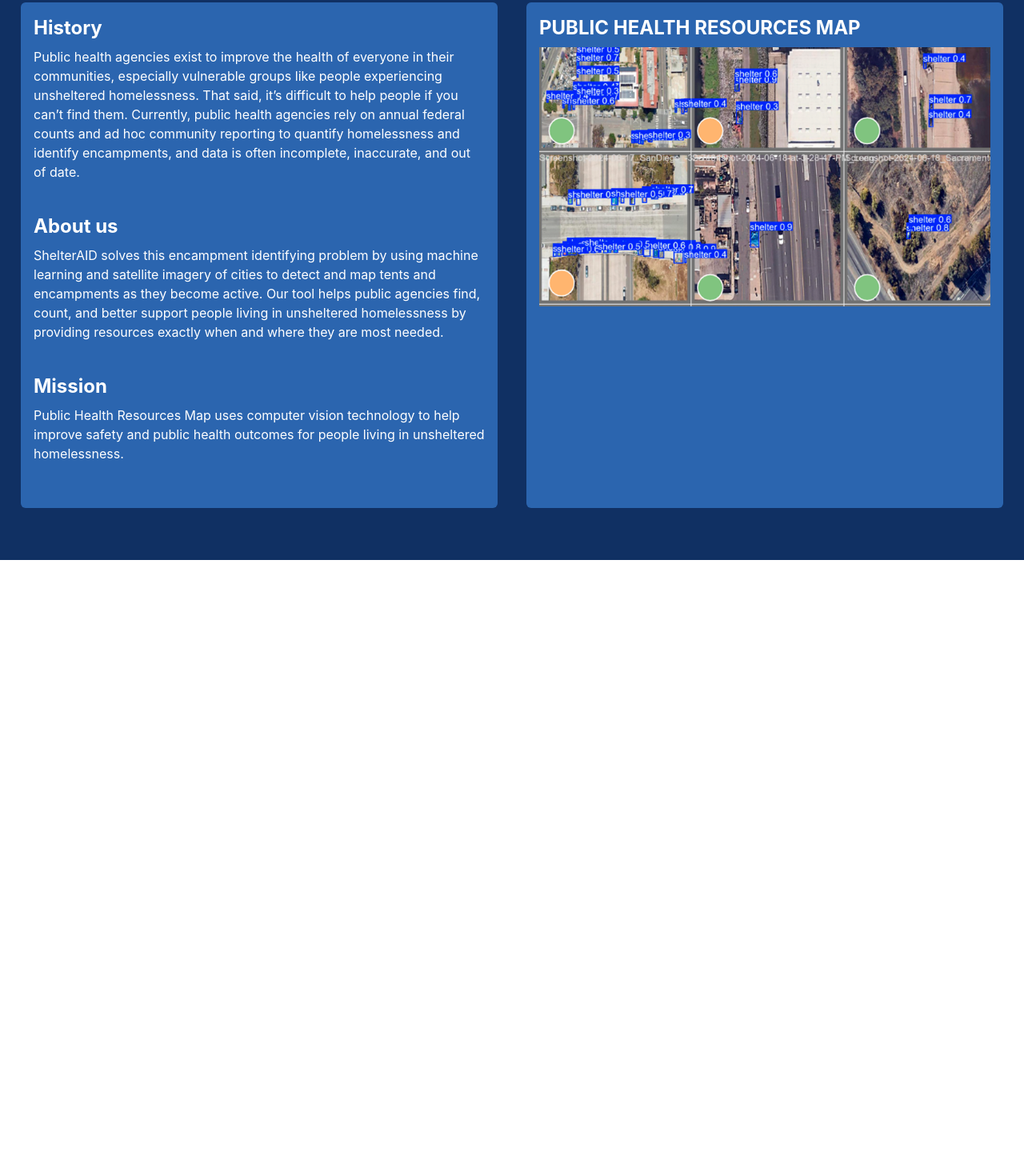
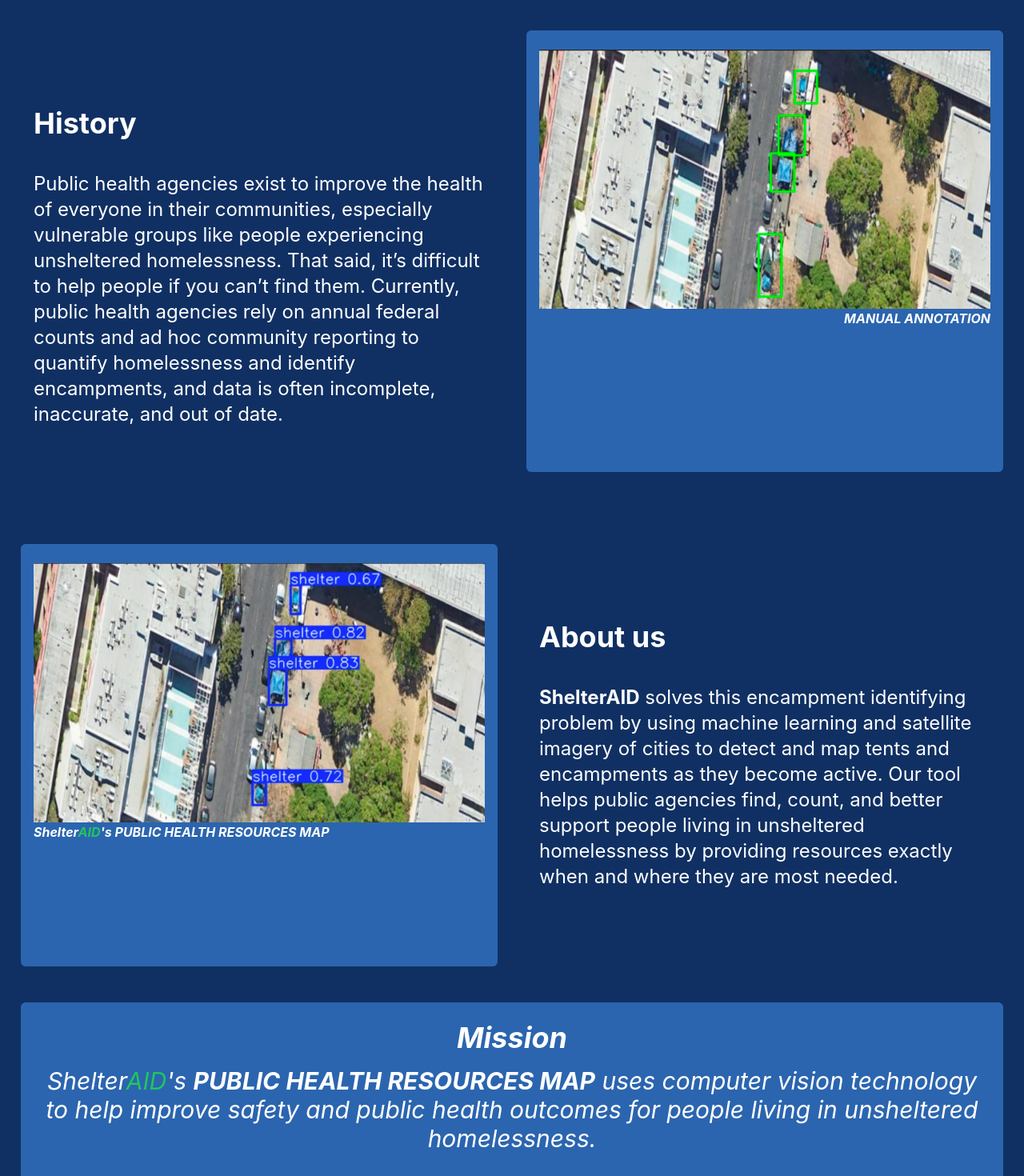
Before and after one commit to zacharyzimm/shelteraid, a React (Create React App) app in the folder frontend/: page / in a window 1280 px wide. Shown: the part 100-1570 px from the top of the page at 80% size. Before the commit the page ends 800 px from the top, so only its background shows below. Built offline with nearby package versions, Linux system fonts and the light colour scheme.

Commit message:
update frontend

```diff
--- a/frontend/src/pages/Home.js
+++ b/frontend/src/pages/Home.js
@@ -24,27 +24,46 @@
             Login
           </button>
         </div>
-        <div className="grid grid-cols-1 md:grid-cols-2 gap-4">
-          <div className="space-y-2">
-            <div className="p-4 rounded-md" style={{ backgroundColor: '#2B65AF', margin: '5px 10px 5px 10px' }}>
-              <h2 className="text-2xl mb-2 font-bold">History</h2>
-              <p className="mb-10">
+
+        <div className="grid mt-10 grid-cols-1 md:grid-cols-2 gap-4">
+        <div className="space-y-2">
+          <div className="p-4 rounded-md" style={{ backgroundColor: '#103063ff', margin: '5px 10px 5px 10px' }}>
+              <h2 className="text-4xl mt-20 mb-10 font-bold">History</h2>
+              <p className="text-2xl mb-10">
                 Public health agencies exist to improve the health of everyone in their communities, especially vulnerable groups like people experiencing unsheltered homelessness. That said, it’s difficult to help people if you can’t find them. Currently, public health agencies rely on annual federal counts and ad hoc community reporting to quantify homelessness and identify encampments, and data is often incomplete, inaccurate, and out of date.
-              </p>
-              <h2 className="text-2xl mb-2 font-bold">About us</h2>
-              <p className="mb-10">
-                ShelterAID solves this encampment identifying problem by using machine learning and satellite imagery of cities to detect and map tents and encampments as they become active. Our tool helps public agencies find, count, and better support people living in unsheltered homelessness by providing resources exactly when and where they are most needed.
-              </p>
-              <h2 className="text-2xl mb-2 font-bold">Mission</h2>
-              <p className="mb-10">
-                Public Health Resources Map uses computer vision technology to help improve safety and public health outcomes for people living in unsheltered homelessness.
               </p>
             </div>
           </div>
-          <div className="p-4 rounded-md" style={{ backgroundColor: '#2B65AF', margin: '5px 10px 5px 10px' }}>
-            <h2 className="text-2xl mb-2 font-bold">PUBLIC HEALTH RESOURCES MAP</h2>
+          <div className="p-4 rounded-md" style={{ backgroundColor: '#2B65AF', margin: '5px 10px 5px 10px', verticalAlign: "middle"}}>
+            <img src="/home_manual.png" alt="Shelter Image" className="w-full h-auto mt-2" />
+            <p className="mb-2" style={{ fontStyle: 'italic', fontWeight: 'bold', textAlignVertical: "right",textAlign: "right"}} >
+              MANUAL ANNOTATION
+            </p>
+          </div>
+        </div>
+        <div className="grid mt-20 mb-10 grid-cols-1 md:grid-cols-2 gap-4">
+          <div className="p-4 rounded-md" style={{ backgroundColor: '#2B65AF', margin: '5px 10px 5px 10px'}}>
             <img src="/home_shelteraid.png" alt="Shelter Image" className="w-full h-auto mt-2" />
+            <p className="mb-2" style={{ fontStyle: 'italic', fontWeight: 'bold'}} >
+              Shelter<span className="text-green-500">AID</span>'s PUBLIC HEALTH RESOURCES MAP
+            </p>
           </div>
+          <div className="space-y-2">
+            <div className="p-4 rounded-md" style={{ backgroundColor: '#103063ff', margin: '5px 10px 5px 10px' }}>
+              <h2 className="text-4xl mt-20 mb-10 font-bold">About us</h2>
+              <p className="text-2xl mb-20">
+              <span className="font-bold">ShelterAID</span> solves this encampment identifying problem by using machine learning and satellite imagery of cities to detect and map tents and encampments as they become active. Our tool helps public agencies find, count, and better support people living in unsheltered homelessness by providing resources exactly when and where they are most needed.
+              </p>
+            </div>
+          </div>
+        </div>
+        <div className="p-4 rounded-md" style={{ backgroundColor: '#2B65AF', margin: '5px 10px 5px 10px'}}>
+          <h2 className="text-4xl mt-2 mb-4 font-bold" style={{ fontStyle: 'italic', fontWeight: 'bold', textAlignVertical: "center",textAlign: "center"}}>
+            Mission
+          </h2>
+          <p className="text-3xl mb-10" style={{ fontStyle: 'italic', textAlignVertical: "center",textAlign: "center"}}>
+            Shelter<span className="text-green-500">AID</span>'s <span className="font-bold">PUBLIC HEALTH RESOURCES MAP</span> uses computer vision technology to help improve safety and public health outcomes for people living in unsheltered homelessness.
+          </p>
         </div>
       </main>
     </div>
```
Also changed, not shown: frontend/public/home_manual.png (added), frontend/public/home_shelteraid.png.
